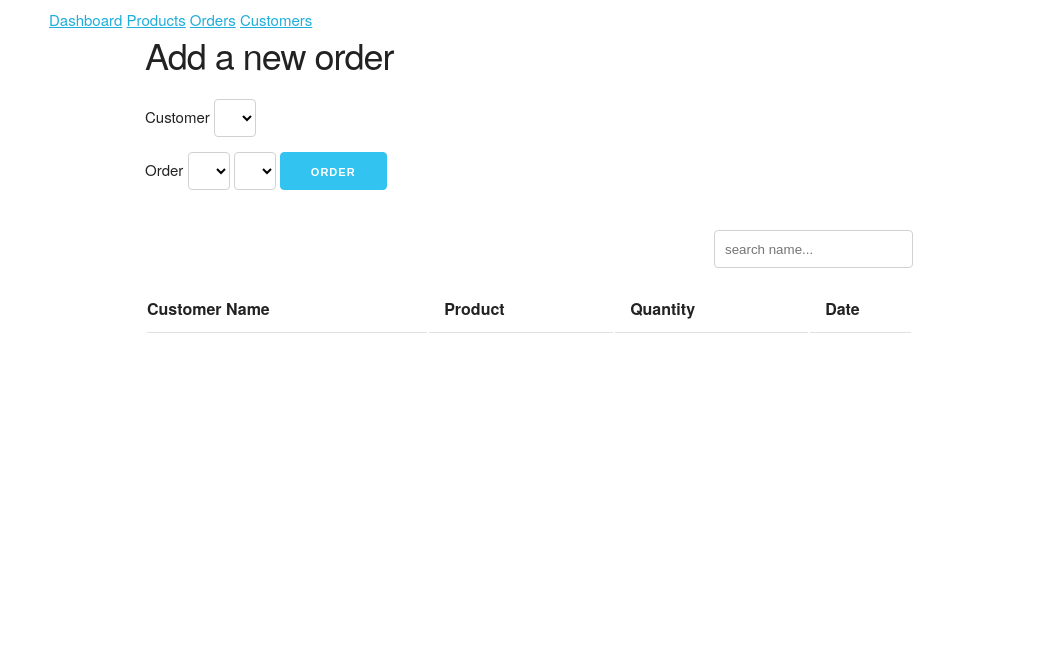
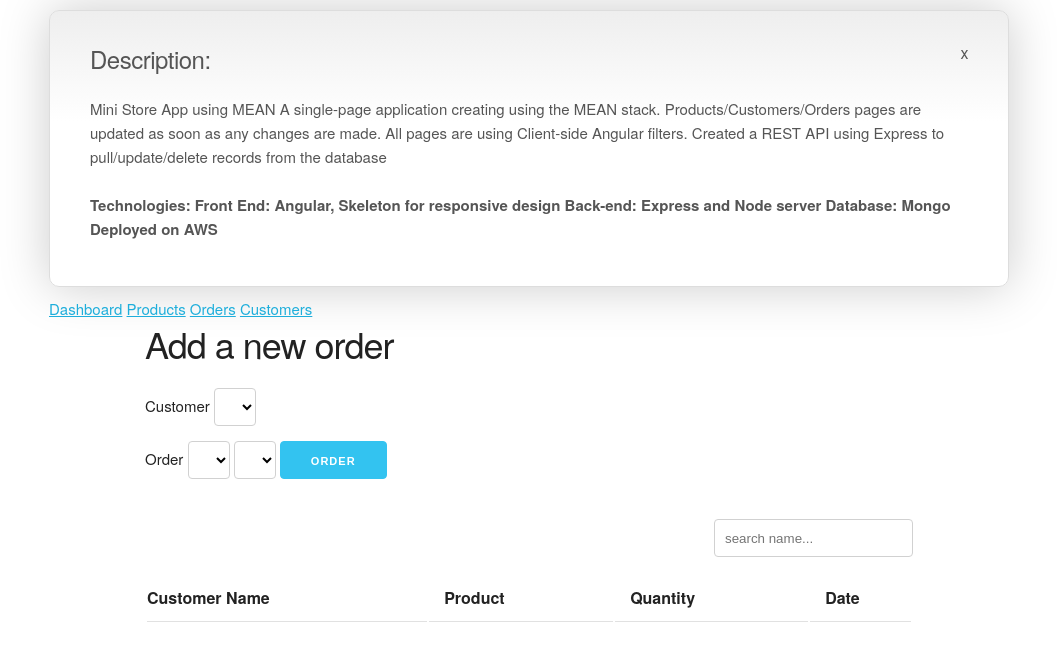
Before and after one commit to sschand/Store, a website: page client/index.html in a window 1280 px wide. Shown: the whole page, without its empty margins (111-1168 px from the left). Drawn offline with nearby package versions, Linux system fonts and the light colour scheme; some packages are replaced by stand-ins of ours; no server answers.

Commit message:
Adding description

```diff
--- a/client/index.html
+++ b/client/index.html
@@ -6,6 +6,7 @@
     <script src="//ajax.googleapis.com/ajax/libs/angularjs/1.5.7/angular-messages.js"></script>
     <script src="//momentjs.com/downloads/moment.min.js"></script>
     <script src="//ajax.googleapis.com/ajax/libs/angularjs/1.4.0/angular-messages.js"></script>
+    <script   src="https://code.jquery.com/jquery-3.1.0.min.js"   integrity="sha256-cCueBR6CsyA4/9szpPfrX3s49M9vUU5BgtiJj06wt/s="   crossorigin="anonymous"></script>
     <script type="text/javascript">
         var myApp = angular.module('myApp', ['ngRoute', 'ngMessages']);
 
@@ -27,6 +28,11 @@
 
 </head>
 <body ng-app="myApp">
+    <div class="container no-bold"><div id="description">
+<h5>Description:<span class="hide_description">x</span></h5>
+    Mini Store App using MEAN A single-page application creating using the MEAN stack. Products/Customers/Orders pages are updated as soon as any changes are made. All pages are using Client-side Angular filters. Created a REST API using Express to pull/update/delete records from the database<br><br>
+
+    <b>Technologies: Front End: Angular, Skeleton for responsive design Back-end: Express and Node server Database: Mongo Deployed on AWS</b></p></div></div>
     <div class="container">
         <a href="#/dashboard">Dashboard</a>
         <a href="#/products">Products</a>
--- a/client/static/css/style.css
+++ b/client/static/css/style.css
@@ -48,3 +48,31 @@ img.thumbnail {
 .vert_center{
     vertical-align: top;
 }
+
+#description{
+	background: #fff;
+	color: #555 !important;
+	/*font-family: sans-serif;*/
+	border: 1px solid #ddd;
+	-webkit-border-radius: 10px;
+	-moz-border-radius: 10px;
+	border-radius: 10px;
+	background: -webkit-gradient(linear, 0% 0%, 0% 40%, from(#EEE), to(#FFFFFF));
+	background: -moz-linear-gradient(0% 40% 90deg,#FFF, #EEE);
+	-webkit-box-shadow: 0px 0 50px #ccc;
+	-moz-box-shadow: 0px 0 50px #ccc;
+	box-shadow: 0px 0 50px #ccc;
+	padding: 30px 40px 20px 40px;
+	margin: 10px 0 10px 0;
+}
+.no-bold{
+	border: none !important;
+	padding-top: 0% !important;
+}
+span.hide_description{
+    text-align: right;
+    display: block;
+    float: right;
+    font-size: 16px;
+    cursor: pointer;
+}
--- a/client/static/js/controllers/dashboardController.js
+++ b/client/static/js/controllers/dashboardController.js
@@ -23,4 +23,12 @@ myApp.controller('DashboardController', function($scope, ProductFactory, OrderFa
     $scope.timeAgo = function(sentDate) {
         return moment(sentDate).fromNow();
     };
+
+    $(function() {
+        $(".hide_description").on("click", function(){
+            $("#description").slideUp( "slow", function() {
+                // Animation complete.
+            });
+        })
+    })
 })
```
